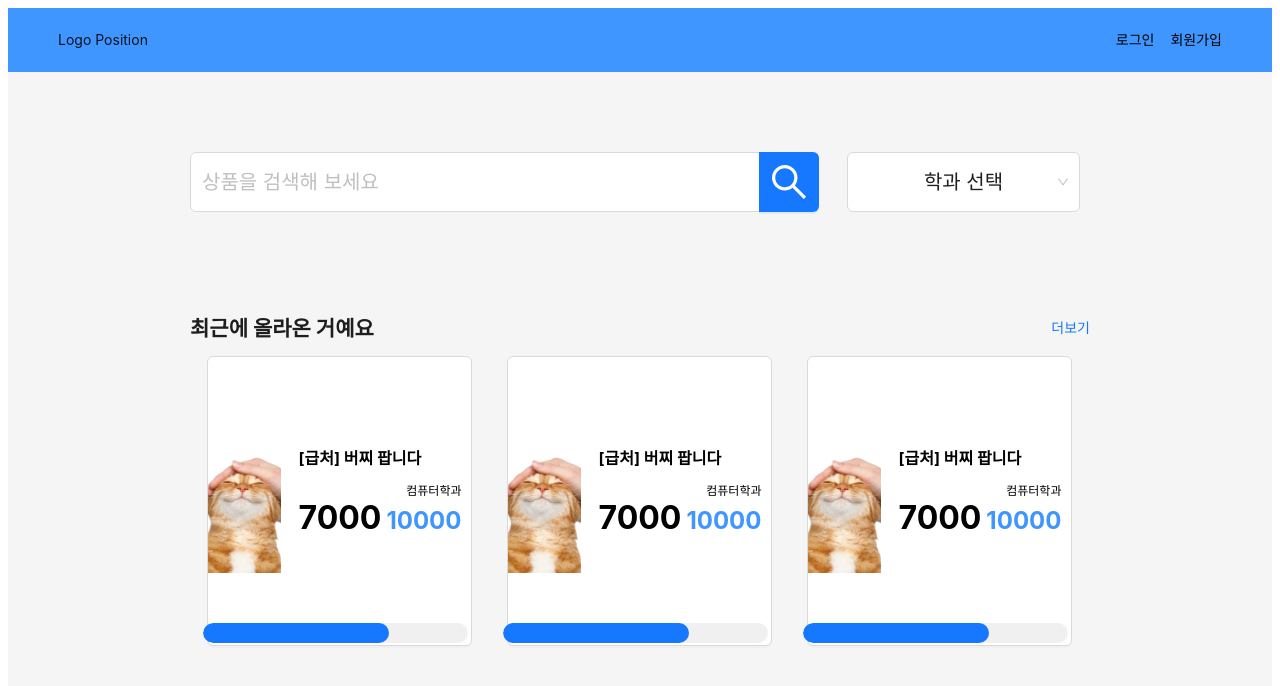
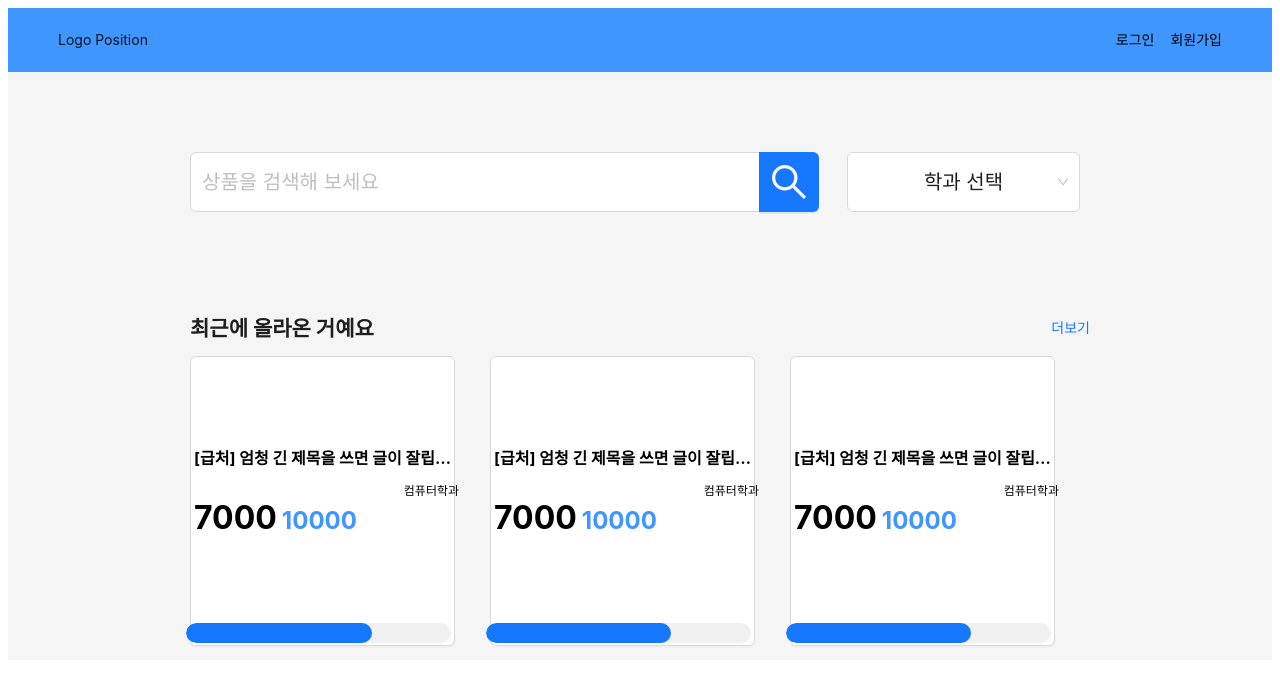
Before and after one commit to KWEBofficial/kubid-client, a React (Vite) app: page / in a window 1280 px wide. Shown: the top 686 px of the page. Built offline with nearby package versions, Linux system fonts and the light colour scheme.

Commit message:
mod: extract styles using emotion

```diff
--- a/src/components/main_page/ItemList/ItemListBody.tsx
+++ b/src/components/main_page/ItemList/ItemListBody.tsx
@@ -1,9 +1,11 @@
+/** @jsxImportSource @emotion/react */
+import { css } from "@emotion/react";
 import { Col, Row } from "antd";
 import ItemButton from "./ItemListBody/ItemButton";
 
 const ItemListBody = () => {
   return (
-    <p style={{ textAlign: "center", marginBottom: "50px" }}>
+    <p style={BodyStyle}>
       <Row>
         <Col span={8}>
           <ItemButton />
@@ -20,3 +22,8 @@ const ItemListBody = () => {
 };
 
 export default ItemListBody;
+
+const BodyStyle = css`
+  text-align: center;
+  margin-bottom: 50px;
+`;
--- a/src/components/main_page/ItemList/ItemListBody/ItemButton.tsx
+++ b/src/components/main_page/ItemList/ItemListBody/ItemButton.tsx
@@ -1,23 +1,25 @@
+/** @jsxImportSource @emotion/react */
+import { css } from "@emotion/react";
 import { Button, Progress } from "antd";
 import { colors } from "../../../../styles/colors";
 
 const ItemButton = () => {
   return (
-    <Button style={{ width: "265px", height: "290px", padding: 0, position: "relative" }}>
-      <div style={{ height: "50%", margin: 0 }}>
+    <Button css={ItemButtonStyle}>
+      <div css={ImageSectionStyle}>
         {/* Image Section */}
-        <img src="../../../public/cat.png" alt="Image" style={{ width: "100%", height: "100%", objectFit: "cover" }} />
+        <img src="cat.png" alt="Image" css={ImageStyle} />
       </div>
-      <div style={{ height: "50%", textAlign: "left", paddingLeft: 10, paddingRight: 10 }}>
+      <div css={TextSectionStyle}>
         {/* Text Section */}
-        <h3 style={{ color: colors.black, fontWeight: 700, fontSize: "16px", marginBottom: 0 }}>[급처] 버찌 팝니다</h3>
-        <p style={{ color: colors.black, textAlign: "right", fontSize: "12px", marginBottom: 0 }}>컴퓨터학과</p>
-        <p style={{ margin: 0 }}>
-          <span style={{ color: colors.black, fontWeight: 700, fontSize: "32px", marginRight: "5px" }}>7000</span>
-          <span style={{ color: colors.primary, fontWeight: 700, fontSize: "24px" }}>10000</span>
+        <h3 css={TitleStyle}>[급처] 엄청 긴 제목을 쓰면 글이 잘립니다</h3>
+        <p css={DepartmentStyle}>컴퓨터학과</p>
+        <p css={PriceStyle}>
+          <span css={CurrentHighestPriceStyle}>7000</span>
+          <span css={UpperBoundStyle}>10000</span>
         </p>
       </div>
-      <div style={{ height: "5%", margin: 0, position: "absolute", bottom: 8, left: -5 }}>
+      <div css={ProgressBarSectionStyle}>
         {/* Progress Bar Section */}
         <Progress percent={70} size={[265, 20]} status="normal" showInfo={false} />
       </div>
@@ -26,3 +28,70 @@ const ItemButton = () => {
 };
 
 export default ItemButton;
+
+const ItemButtonStyle = css`
+  width: 265px;
+  height: 290px;
+  padding: 0;
+  position: relative;
+`;
+
+const ImageSectionStyle = css`
+  height: 50%;
+  margin: 0;
+`;
+
+const ImageStyle = css`
+  width: 100%;
+  height: 100%;
+  object-fit: cover;
+`;
+
+const TextSectionStyle = css`
+  height: 50%;
+  text-align: left;
+  padding-left: 10px;
+  padding-right: 10px;
+`;
+
+const TitleStyle = css`
+  color: ${colors.black};
+  font-weight: 700;
+  font-size: 16px;
+  margin-bottom: 0;
+  max-width: 265px;
+  overflow: hidden;
+  text-overflow: ellipsis;
+`;
+
+const DepartmentStyle = css`
+  color: ${colors.black};
+  text-align: right;
+  font-size: 12px;
+  margin-bottom: 0;
+`;
+
+const PriceStyle = css`
+  margin: 0;
+`;
+
+const CurrentHighestPriceStyle = css`
+  color: ${colors.black};
+  font-weight: 700;
+  font-size: 32px;
+  margin-right: 5px;
+`;
+
+const UpperBoundStyle = css`
+  color: ${colors.primary};
+  font-weight: 700;
+  font-size: 24px;
+`;
+
+const ProgressBarSectionStyle = css`
+  height: 5%;
+  margin: 0;
+  position: absolute;
+  bottom: 8px;
+  left: -5px;
+`;
--- a/src/components/main_page/ItemList/ItemListHeader.tsx
+++ b/src/components/main_page/ItemList/ItemListHeader.tsx
@@ -1,3 +1,5 @@
+/** @jsxImportSource @emotion/react */
+import { css } from "@emotion/react";
 import { Link } from "react-router-dom";
 
 interface ItemListHeaderProps {
@@ -7,9 +9,9 @@ interface ItemListHeaderProps {
 
 const ItemListHeader: React.FC<ItemListHeaderProps> = ({ title, moreUrl }) => {
   return (
-    <div style={{ display: "flex", justifyContent: "space-between", alignItems: "center" }}>
-      <h2 style={{ margin: 0 }}>{title}</h2>
-      <p style={{ margin: 0 }}>
+    <div css={DivStyle}>
+      <h2 css={HeaderStyle}>{title}</h2>
+      <p css={moreLinkStyle}>
         <Link to={moreUrl}>더보기</Link>
       </p>
     </div>
@@ -17,3 +19,17 @@ const ItemListHeader: React.FC<ItemListHeaderProps> = ({ title, moreUrl }) => {
 };
 
 export default ItemListHeader;
+
+const DivStyle = css`
+  display: flex;
+  justify-content: space-between;
+  align-items: center;
+`;
+
+const HeaderStyle = css`
+  margin: 0;
+`;
+
+const moreLinkStyle = css`
+  margin: 0;
+`;
--- a/src/components/main_page/SearchSection.tsx
+++ b/src/components/main_page/SearchSection.tsx
@@ -1,10 +1,12 @@
+/** @jsxImportSource @emotion/react */
+import { css } from "@emotion/react";
 import SearchInput from "./SearchSection/SearchInput";
 import DepartmentDropdown from "./SearchSection/DepartmentDropdown";
 import { Space } from "antd";
 
 const SearchSection = () => {
   return (
-    <div style={{ marginTop: "80px", marginBottom: "100px" }}>
+    <div css={SearchSectionStyle}>
       <Space>
         <SearchInput />
         <DepartmentDropdown />
@@ -13,4 +15,9 @@ const SearchSection = () => {
   );
 };
 
+const SearchSectionStyle = css`
+  margin-top: 80px;
+  margin-bottom: 100px;
+`;
+
 export default SearchSection;
--- a/src/components/main_page/SearchSection/SearchInput.tsx
+++ b/src/components/main_page/SearchSection/SearchInput.tsx
@@ -1,25 +1,36 @@
-import { Input, Button, Space, ConfigProvider } from "antd";
+/** @jsxImportSource @emotion/react */
+import { css } from "@emotion/react";
+import { Input, Button, Space } from "antd";
 import { SearchOutlined } from "@ant-design/icons";
 
 const SearchInput = () => {
   return (
     <>
-      <ConfigProvider
-        theme={{
-          components: {
-            Button: {
-              onlyIconSize: "38px",
-            },
-          },
-        }}
-      >
-        <Space.Compact style={{ marginRight: 20 }}>
-          <Input placeholder="상품을 검색해 보세요" style={{ fontSize: "20px", width: "570px", height: "60px" }} />
-          <Button type="primary" icon={<SearchOutlined />} style={{ width: "60px", height: "60px" }}></Button>
-        </Space.Compact>
-      </ConfigProvider>
+      <Space.Compact css={SpaceStyle}>
+        <Input placeholder="상품을 검색해 보세요" css={SearchInputStyle} />
+        <Button type="primary" icon={<SearchOutlined css={SearchIconStyle} />} css={SearchButtonStyle}></Button>
+      </Space.Compact>
     </>
   );
 };
 
+const SpaceStyle = css`
+  margin-right: 20px;
+`;
+
+const SearchInputStyle = css`
+  font-size: 20px;
+  width: 570px;
+  height: 60px;
+`;
+
+const SearchButtonStyle = css`
+  width: 60px !important;
+  height: 60px;
+`;
+
+const SearchIconStyle = css`
+  font-size: 38px !important;
+`;
+
 export default SearchInput;
```
